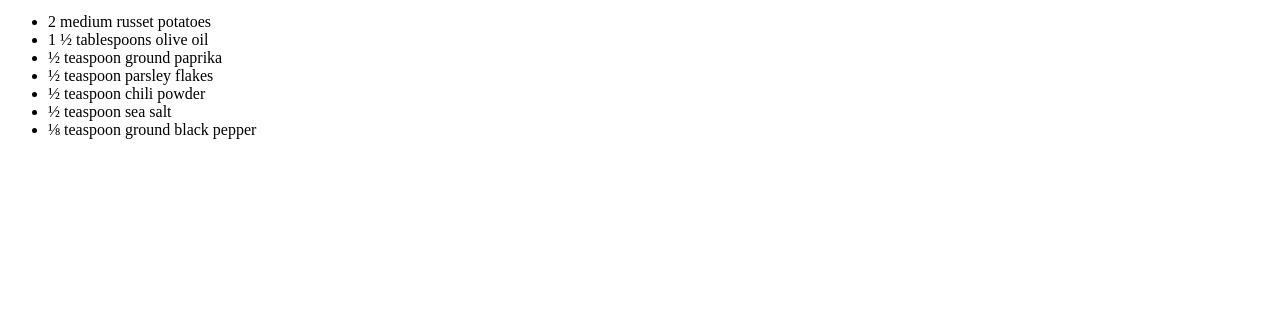
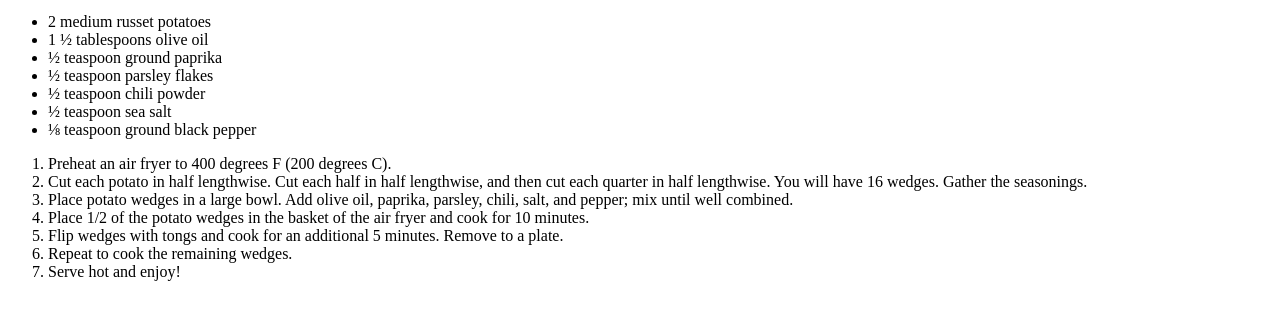
Before and after one commit to petyahyria/odin-recipes, a plain HTML site: page recipes/air-fryer-potato-wedges.html in a window 1280 px wide. Shown: the part 119-438 px from the top of the page. Drawn offline with Linux system fonts and the light colour scheme.

Commit message:
Add steps to make dish (air-fryer-potato-wedges.html)

```diff
--- a/recipes/air-fryer-potato-wedges.html
+++ b/recipes/air-fryer-potato-wedges.html
@@ -22,6 +22,14 @@
         <li>½ teaspoon sea salt</li>
         <li>⅛ teaspoon ground black pepper</li>
     </ul>
-
+    <ol>
+        <li>Preheat an air fryer to 400 degrees F (200 degrees C).</li>
+        <li>Cut each potato in half lengthwise. Cut each half in half lengthwise, and then cut each quarter in half lengthwise. You will have 16 wedges. Gather the seasonings.</li>
+        <li>Place potato wedges in a large bowl. Add olive oil, paprika, parsley, chili, salt, and pepper; mix until well combined.</li>
+        <li>Place 1/2 of the potato wedges in the basket of the air fryer and cook for 10 minutes.</li>
+        <li>Flip wedges with tongs and cook for an additional 5 minutes. Remove to a plate.</li>
+        <li>Repeat to cook the remaining wedges.</li>
+        <li>Serve hot and enjoy!</li>
+    </ol>
 </body>
 </html>
```
